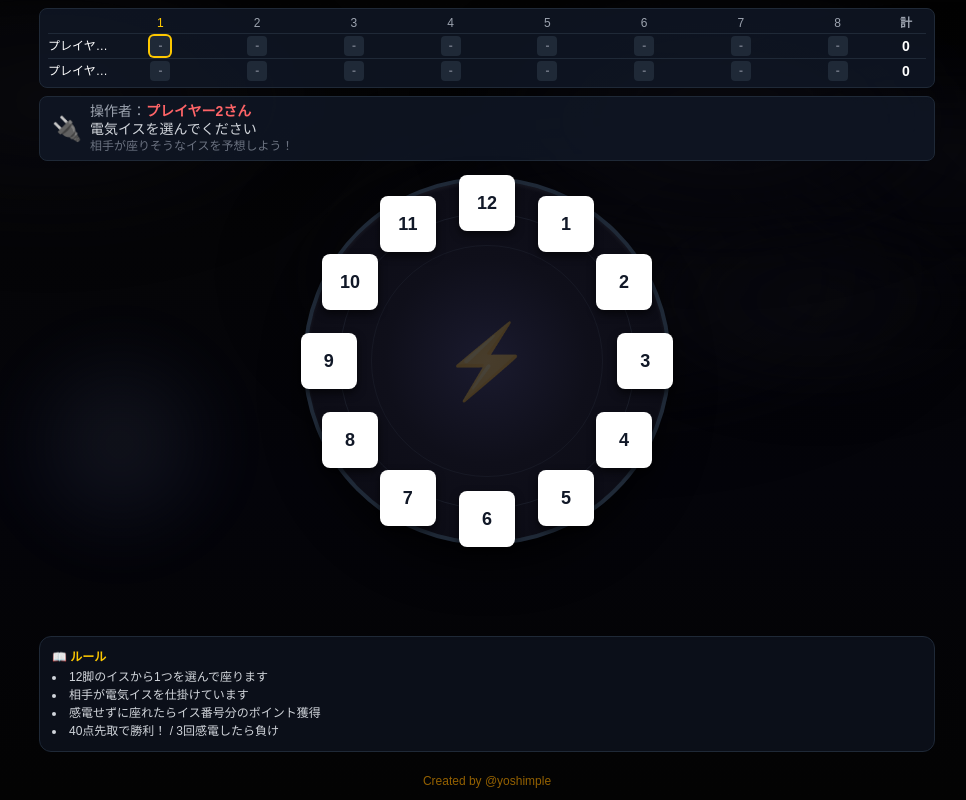
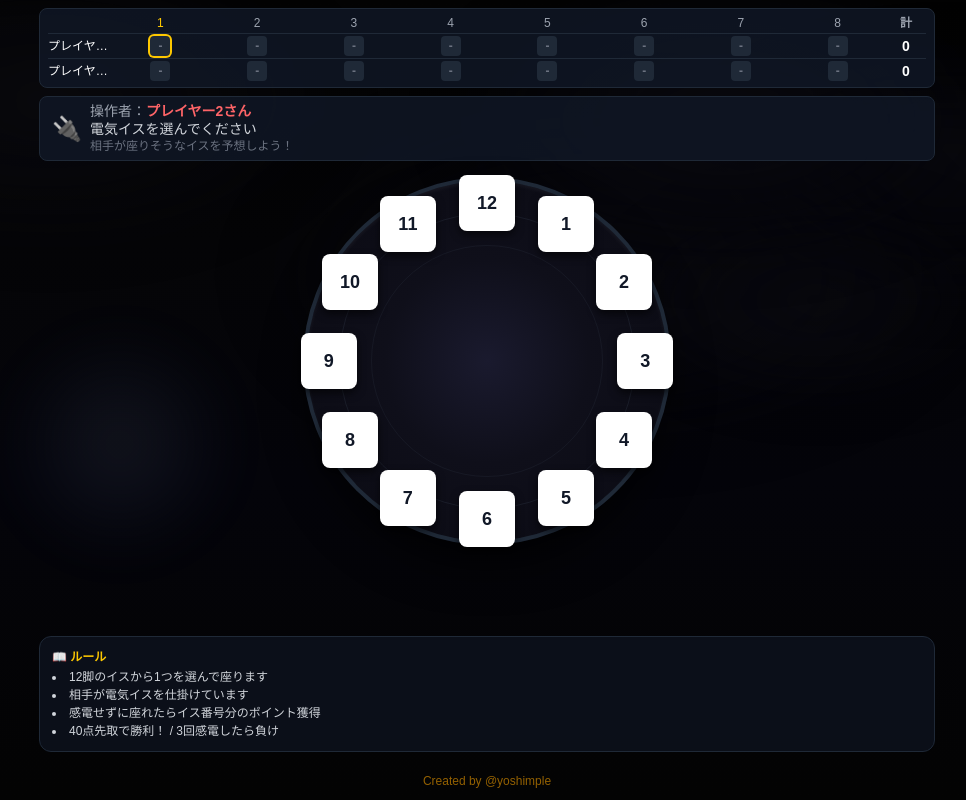
Before and after one commit to yoshimple/denki-isu-game-neo, a Next.js app: page /game in a window 1280 px wide. Shown: the whole page, without its empty margins (153-1119 px from the left). Built offline with nearby package versions, Linux system fonts and the light colour scheme.

Commit message:
fix: 中央アクションボタンの表示条件を修正

```diff
--- a/src/components/Stage.tsx
+++ b/src/components/Stage.tsx
@@ -106,7 +106,7 @@ export function Stage({
 
         {/* 中央のアクションボタン */}
         <div className="absolute inset-0 flex items-center justify-center">
-          {centerButton.show && centerButton.onClick ? (
+          {centerButton.show && centerButton.onClick && (
             <button
               type="button"
               onClick={centerButton.onClick}
@@ -133,10 +133,6 @@ export function Stage({
               </span>
               <span className="drop-shadow-sm">{centerButton.label}</span>
             </button>
-          ) : (
-            <span className="text-6xl md:text-7xl opacity-20 text-yellow-500">
-              ⚡
-            </span>
           )}
         </div>
       </div>
```
